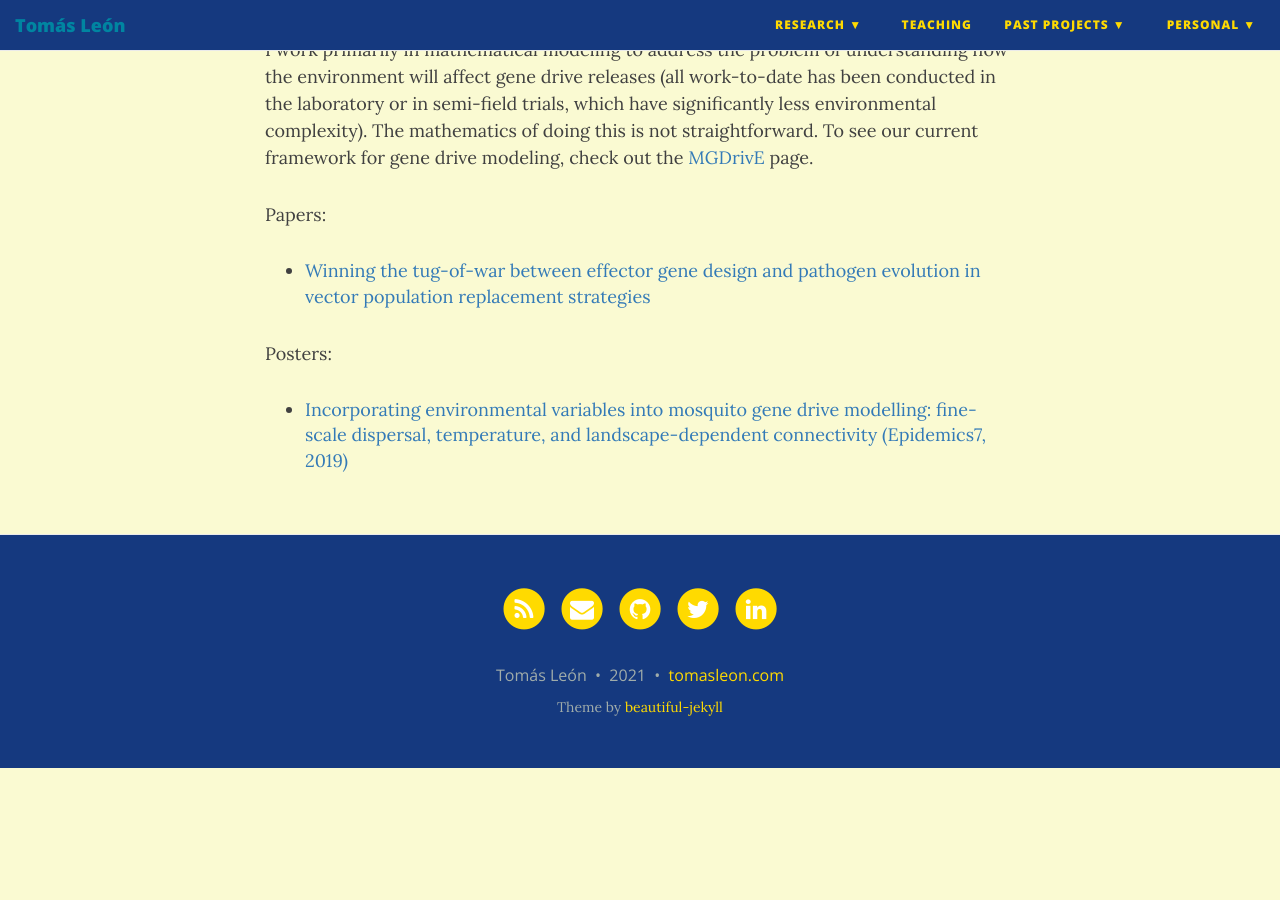
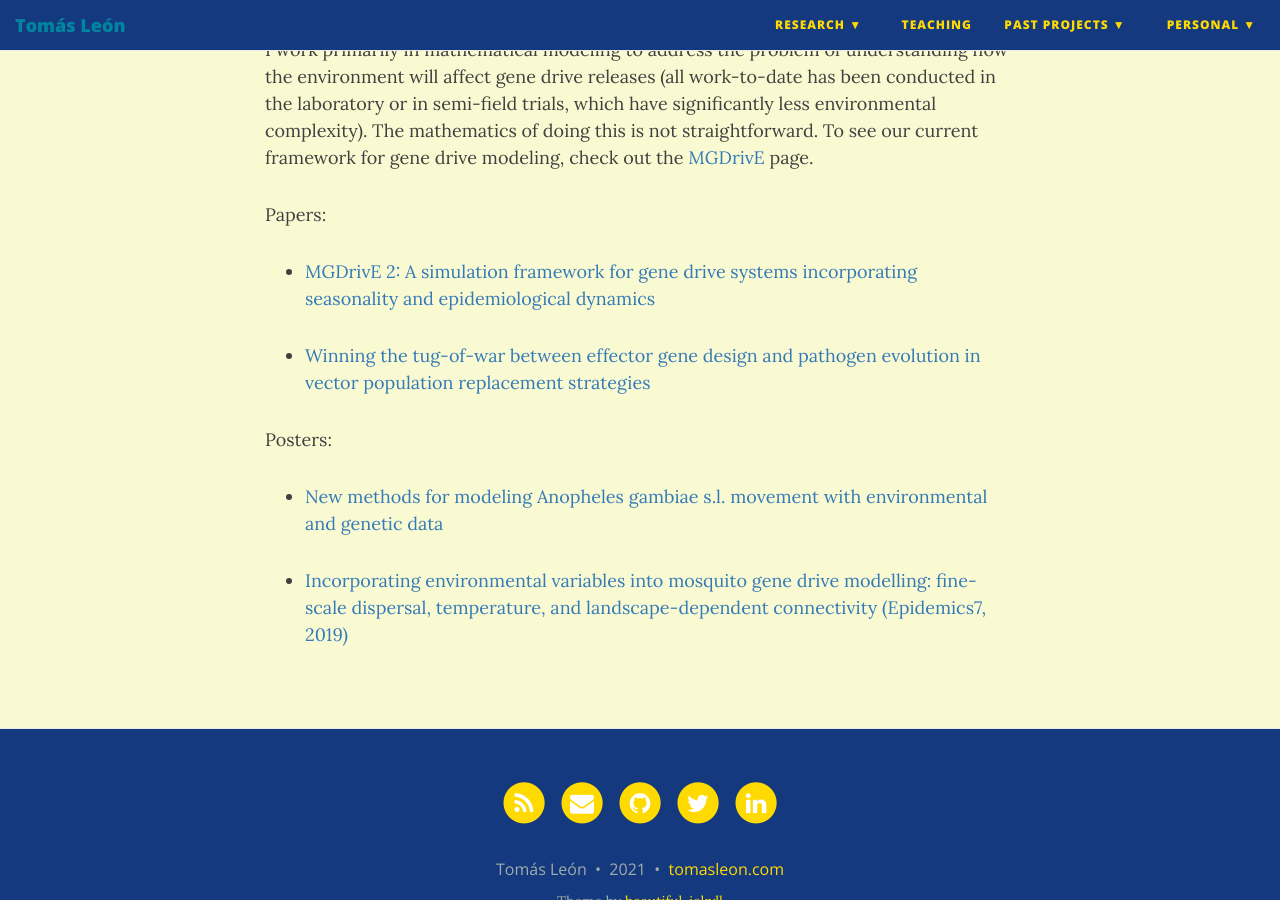
Before and after one commit to tomasleon/tomasleon.github.io, a Jekyll site: the page built from genedrive_environment.md, in a window 1280 px wide and 900 px high, scrolled down 635 px. Built offline with Jekyll 4.4.1, drawn with Linux system fonts in a browser that asks for light colours; nearby versions of some CDN libraries; before the commit the page ends 1403 px from its top, so only the background shows below that.

Commit message:
Add new paper and poster

```diff
--- a/genedrive_environment.md
+++ b/genedrive_environment.md
@@ -12,8 +12,12 @@ I work primarily in mathematical modeling to address the problem of understandin
 
 Papers:
 
+* [MGDrivE 2: A simulation framework for gene drive systems incorporating seasonality and epidemiological dynamics](https://journals.plos.org/ploscompbiol/article?id=10.1371/journal.pcbi.1009030)
+
 *  [Winning the tug-of-war between effector gene design and pathogen evolution in vector population replacement strategies](https://www.frontiersin.org/articles/10.3389/fgene.2019.01072/full)
 
 Posters:
 
+* [New methods for modeling Anopheles gambiae s.l. movement with environmental and genetic data](TropMed2020_Poster.pdf)
+
 * [Incorporating environmental variables into mosquito gene drive modelling: fine-scale dispersal, temperature, and landscape-dependent connectivity (Epidemics7, 2019)](Epidemics7_Poster.pdf)
```
